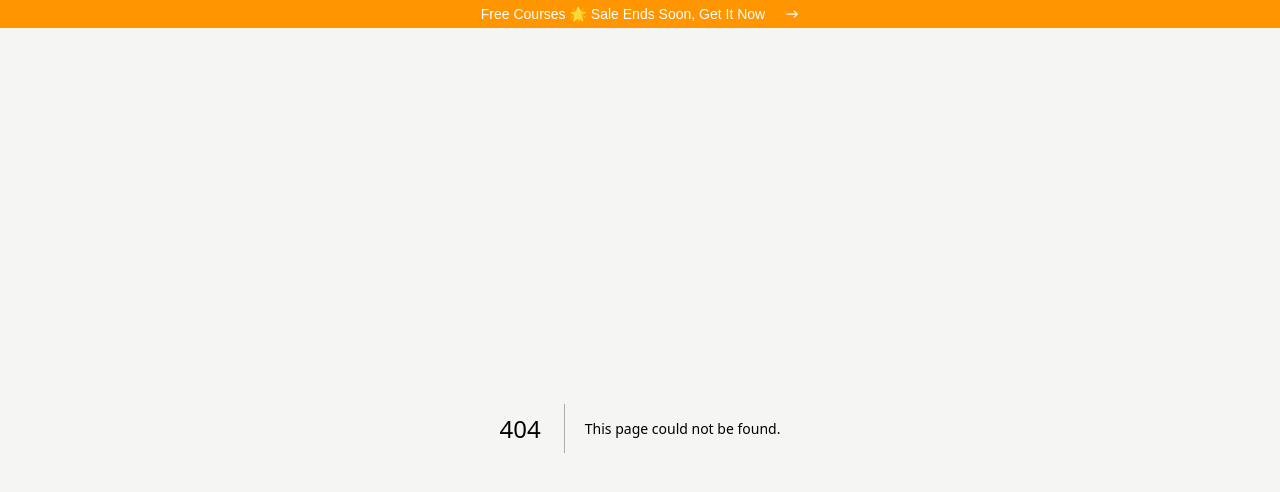
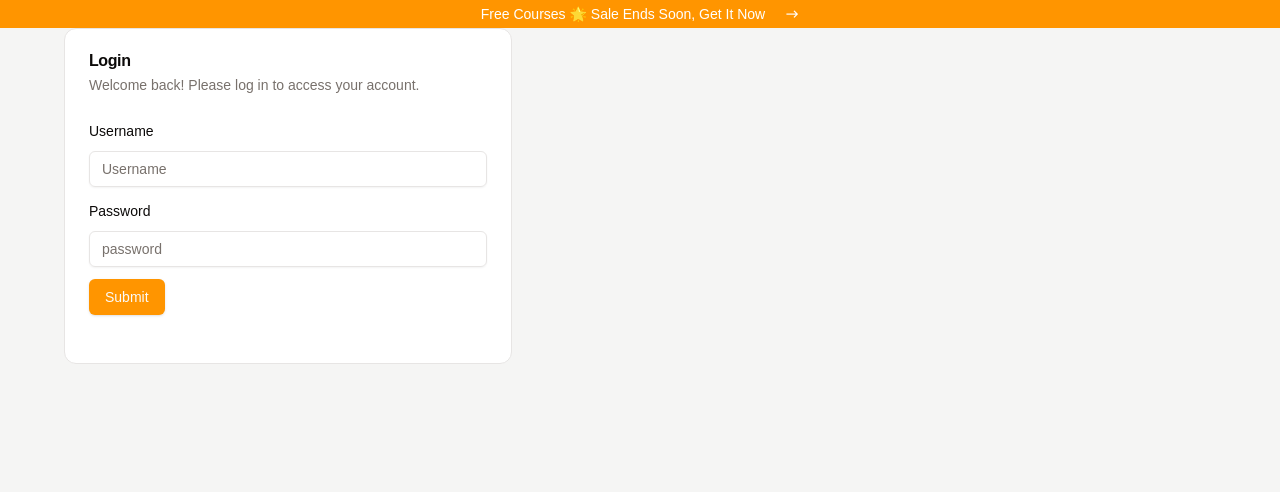
Before and after one commit to kasahun-welela/e-learning, a Next.js app: page /login in a window 1280 px wide. Before the commit this address had no page. Shown: the top 492 px of the page. Built offline with nearby package versions, Linux system fonts and the light colour scheme.

Commit message:
create login page

```diff
--- /dev/null
+++ b/app/(auth)/login/page.tsx
@@ -0,0 +1,9 @@
+import Login from "@/components/Login";
+
+export default function page() {
+  return (
+    <div className="max-w-[90%] mx-auto">
+      <Login />
+    </div>
+  );
+}
--- a/app/globals.css
+++ b/app/globals.css
@@ -71,3 +71,14 @@
     @apply bg-background text-foreground;
   }
 }
+
+
+
+@layer base {
+  * {
+    @apply border-border outline-ring/50;
+  }
+  body {
+    @apply bg-background text-foreground;
+  }
+}
--- /dev/null
+++ b/components/Login.tsx
@@ -0,0 +1,87 @@
+"use client";
+import {
+  Card,
+  CardContent,
+  CardDescription,
+  CardFooter,
+  CardHeader,
+  CardTitle,
+} from "./ui/card";
+import { zodResolver } from "@hookform/resolvers/zod";
+import { useForm } from "react-hook-form";
+import { z } from "zod";
+import { Button } from "@/components/ui/button";
+import {
+  Form,
+  FormControl,
+  FormDescription,
+  FormField,
+  FormItem,
+  FormLabel,
+  FormMessage,
+} from "@/components/ui/form";
+import { Input } from "@/components/ui/input";
+
+export default function Login() {
+  const formSchema = z.object({
+    username: z.string().min(2, {
+      message: "Username must be at least 2 characters.",
+    }),
+    password: z.string().min(6, {
+      message: "password must be at least 6 characters.",
+    }),
+  });
+  const form = useForm<z.infer<typeof formSchema>>({
+    resolver: zodResolver(formSchema),
+    defaultValues: {
+      username: "",
+    },
+  });
+  function onSubmit(values: z.infer<typeof formSchema>) {
+    console.log(values);
+  }
+  return (
+    <Card className="max-w-md shadow-none">
+      <CardHeader>
+        <CardTitle>Login</CardTitle>
+        <CardDescription>
+          Welcome back! Please log in to access your account.
+        </CardDescription>
+      </CardHeader>
+      <CardContent>
+        <Form {...form}>
+          <form onSubmit={form.handleSubmit(onSubmit)} className="space-y-3">
+            <FormField
+              control={form.control}
+              name="username"
+              render={({ field }) => (
+                <FormItem>
+                  <FormLabel>Username</FormLabel>
+                  <FormControl>
+                    <Input placeholder="Username" {...field} />
+                  </FormControl>
+                  <FormMessage />
+                </FormItem>
+              )}
+            />
+            <FormField
+              control={form.control}
+              name="password"
+              render={({ field }) => (
+                <FormItem>
+                  <FormLabel>Password</FormLabel>
+                  <FormControl>
+                    <Input placeholder="password" {...field} />
+                  </FormControl>
+                  <FormMessage />
+                </FormItem>
+              )}
+            />
+            <Button type="submit">Submit</Button>
+          </form>
+        </Form>
+      </CardContent>
+      <CardFooter></CardFooter>
+    </Card>
+  );
+}
--- /dev/null
+++ b/components/ui/form.tsx
@@ -0,0 +1,178 @@
+"use client"
+
+import * as React from "react"
+import * as LabelPrimitive from "@radix-ui/react-label"
+import { Slot } from "@radix-ui/react-slot"
+import {
+  Controller,
+  ControllerProps,
+  FieldPath,
+  FieldValues,
+  FormProvider,
+  useFormContext,
+} from "react-hook-form"
+
+import { cn } from "@/lib/utils"
+import { Label } from "@/components/ui/label"
+
+const Form = FormProvider
+
+type FormFieldContextValue<
+  TFieldValues extends FieldValues = FieldValues,
+  TName extends FieldPath<TFieldValues> = FieldPath<TFieldValues>
+> = {
+  name: TName
+}
+
+const FormFieldContext = React.createContext<FormFieldContextValue>(
+  {} as FormFieldContextValue
+)
+
+const FormField = <
+  TFieldValues extends FieldValues = FieldValues,
+  TName extends FieldPath<TFieldValues> = FieldPath<TFieldValues>
+>({
+  ...props
+}: ControllerProps<TFieldValues, TName>) => {
+  return (
+    <FormFieldContext.Provider value={{ name: props.name }}>
+      <Controller {...props} />
+    </FormFieldContext.Provider>
+  )
+}
+
+const useFormField = () => {
+  const fieldContext = React.useContext(FormFieldContext)
+  const itemContext = React.useContext(FormItemContext)
+  const { getFieldState, formState } = useFormContext()
+
+  const fieldState = getFieldState(fieldContext.name, formState)
+
+  if (!fieldContext) {
+    throw new Error("useFormField should be used within <FormField>")
+  }
+
+  const { id } = itemContext
+
+  return {
+    id,
+    name: fieldContext.name,
+    formItemId: `${id}-form-item`,
+    formDescriptionId: `${id}-form-item-description`,
+    formMessageId: `${id}-form-item-message`,
+    ...fieldState,
+  }
+}
+
+type FormItemContextValue = {
+  id: string
+}
+
+const FormItemContext = React.createContext<FormItemContextValue>(
+  {} as FormItemContextValue
+)
+
+const FormItem = React.forwardRef<
+  HTMLDivElement,
+  React.HTMLAttributes<HTMLDivElement>
+>(({ className, ...props }, ref) => {
+  const id = React.useId()
+
+  return (
+    <FormItemContext.Provider value={{ id }}>
+      <div ref={ref} className={cn("space-y-2", className)} {...props} />
+    </FormItemContext.Provider>
+  )
+})
+FormItem.displayName = "FormItem"
+
+const FormLabel = React.forwardRef<
+  React.ElementRef<typeof LabelPrimitive.Root>,
+  React.ComponentPropsWithoutRef<typeof LabelPrimitive.Root>
+>(({ className, ...props }, ref) => {
+  const { error, formItemId } = useFormField()
+
+  return (
+    <Label
+      ref={ref}
+      className={cn(error && "text-destructive", className)}
+      htmlFor={formItemId}
+      {...props}
+    />
+  )
+})
+FormLabel.displayName = "FormLabel"
+
+const FormControl = React.forwardRef<
+  React.ElementRef<typeof Slot>,
+  React.ComponentPropsWithoutRef<typeof Slot>
+>(({ ...props }, ref) => {
+  const { error, formItemId, formDescriptionId, formMessageId } = useFormField()
+
+  return (
+    <Slot
+      ref={ref}
+      id={formItemId}
+      aria-describedby={
+        !error
+          ? `${formDescriptionId}`
+          : `${formDescriptionId} ${formMessageId}`
+      }
+      aria-invalid={!!error}
+      {...props}
+    />
+  )
+})
+FormControl.displayName = "FormControl"
+
+const FormDescription = React.forwardRef<
+  HTMLParagraphElement,
+  React.HTMLAttributes<HTMLParagraphElement>
+>(({ className, ...props }, ref) => {
+  const { formDescriptionId } = useFormField()
+
+  return (
+    <p
+      ref={ref}
+      id={formDescriptionId}
+      className={cn("text-[0.8rem] text-muted-foreground", className)}
+      {...props}
+    />
+  )
+})
+FormDescription.displayName = "FormDescription"
+
+const FormMessage = React.forwardRef<
+  HTMLParagraphElement,
+  React.HTMLAttributes<HTMLParagraphElement>
+>(({ className, children, ...props }, ref) => {
+  const { error, formMessageId } = useFormField()
+  const body = error ? String(error?.message) : children
+
+  if (!body) {
+    return null
+  }
+
+  return (
+    <p
+      ref={ref}
+      id={formMessageId}
+      className={cn("text-[0.8rem] font-medium text-destructive", className)}
+      {...props}
+    >
+      {body}
+    </p>
+  )
+})
+FormMessage.displayName = "FormMessage"
+
+export {
+  useFormField,
+  Form,
+  FormItem,
+  FormLabel,
+  FormControl,
+  FormDescription,
+  FormMessage,
+  FormField,
+}
--- /dev/null
+++ b/components/ui/input.tsx
@@ -0,0 +1,22 @@
+import * as React from "react"
+
+import { cn } from "@/lib/utils"
+
+const Input = React.forwardRef<HTMLInputElement, React.ComponentProps<"input">>(
+  ({ className, type, ...props }, ref) => {
+    return (
+      <input
+        type={type}
+        className={cn(
+          "flex h-9 w-full rounded-md border border-input bg-transparent px-3 py-1 text-base shadow-sm transition-colors file:border-0 file:bg-transparent file:text-sm file:font-medium file:text-foreground placeholder:text-muted-foreground focus-visible:outline-none focus-visible:ring-1 focus-visible:ring-ring disabled:cursor-not-allowed disabled:opacity-50 md:text-sm",
+          className
+        )}
+        ref={ref}
+        {...props}
+      />
+    )
+  }
+)
+Input.displayName = "Input"
+
+export { Input }
--- /dev/null
+++ b/components/ui/label.tsx
@@ -0,0 +1,26 @@
+"use client"
+
+import * as React from "react"
+import * as LabelPrimitive from "@radix-ui/react-label"
+import { cva, type VariantProps } from "class-variance-authority"
+
+import { cn } from "@/lib/utils"
+
+const labelVariants = cva(
+  "text-sm font-medium leading-none peer-disabled:cursor-not-allowed peer-disabled:opacity-70"
+)
+
+const Label = React.forwardRef<
+  React.ElementRef<typeof LabelPrimitive.Root>,
+  React.ComponentPropsWithoutRef<typeof LabelPrimitive.Root> &
+    VariantProps<typeof labelVariants>
+>(({ className, ...props }, ref) => (
+  <LabelPrimitive.Root
+    ref={ref}
+    className={cn(labelVariants(), className)}
+    {...props}
+  />
+))
+Label.displayName = LabelPrimitive.Root.displayName
+
+export { Label }
```
Also changed, not shown: package.json (+6 -1 lines), 1 other file (tests, documents, lock files or other folders).
